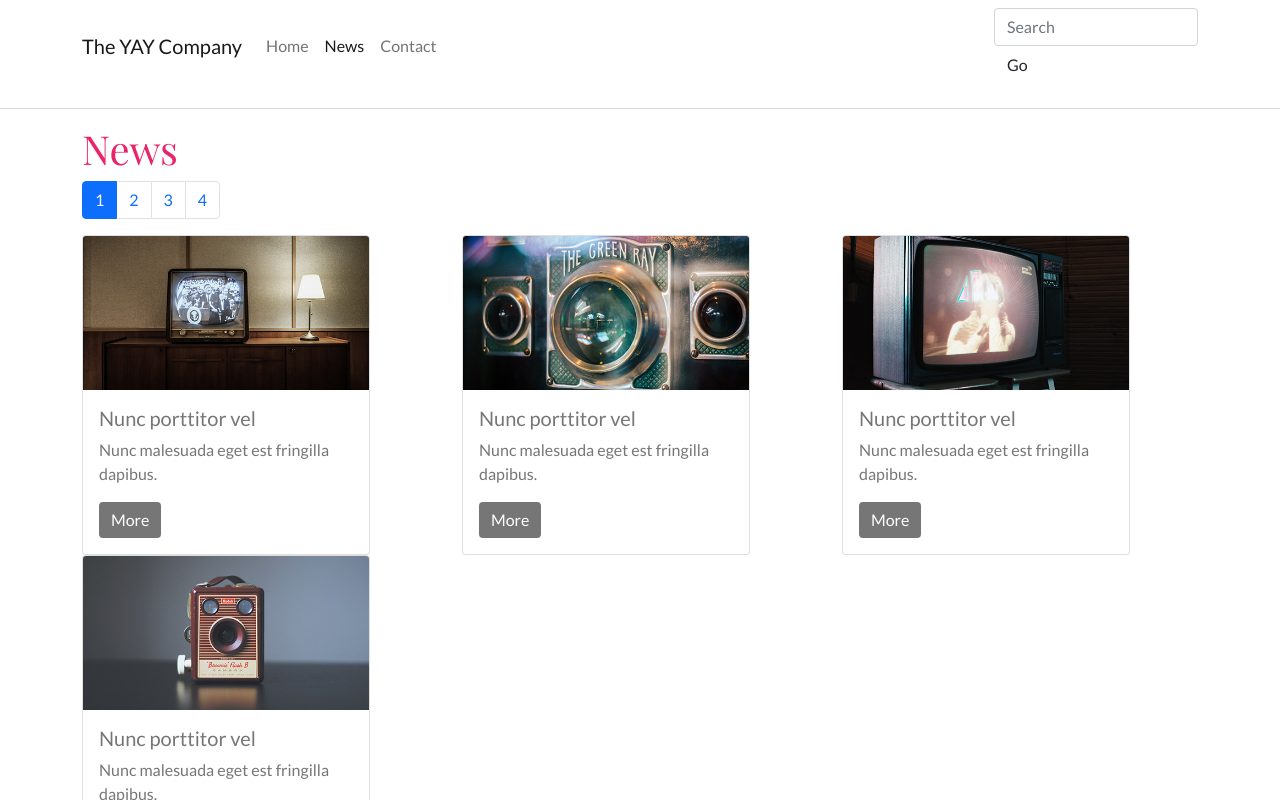
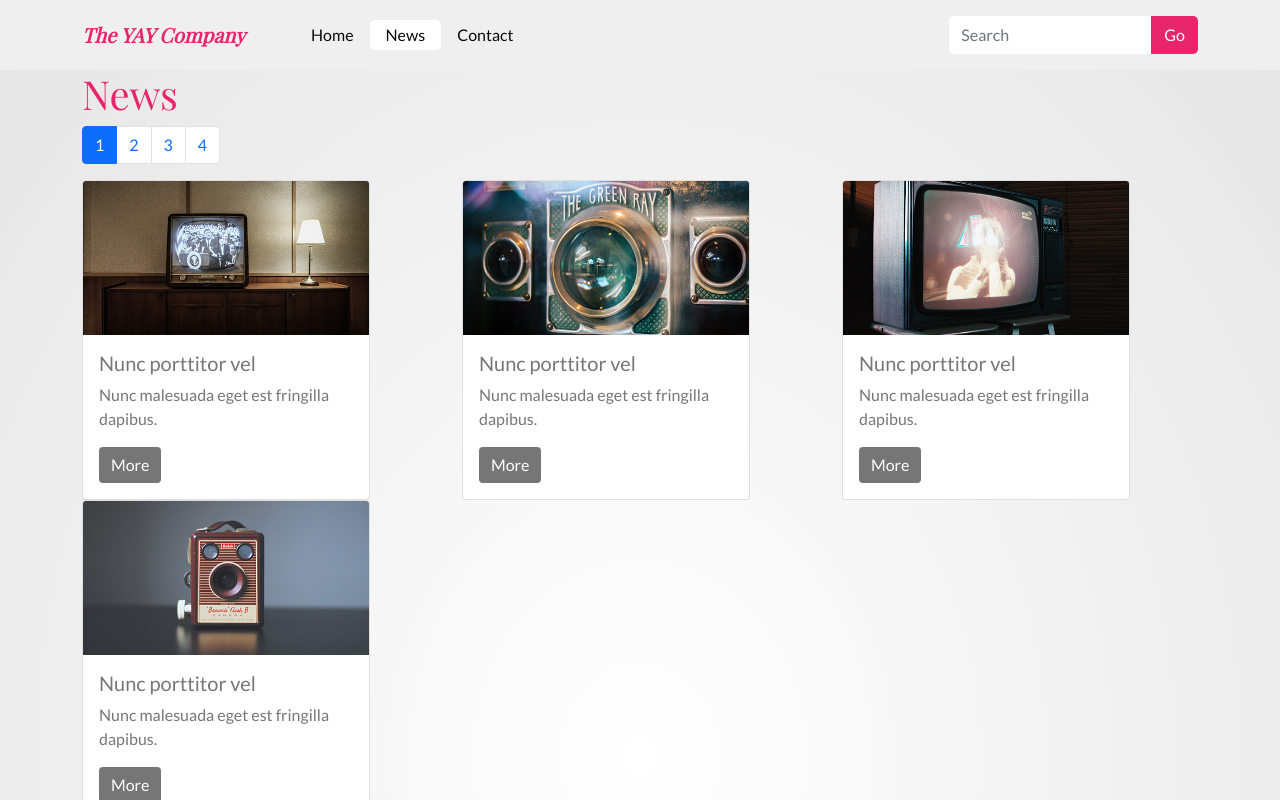
Before and after one commit to Noroff-FEU-Assignments/css-frameworks-ca-dahltina, a React (Create React App) app: page /news in a window 1280 px wide. Shown: the top 800 px of the page. Built offline with nearby package versions, Linux system fonts and the light colour scheme; a web font is replaced by a local one.

Commit message:
Style navbar desktop

```diff
--- a/src/App.js
+++ b/src/App.js
@@ -19,9 +19,9 @@ import './sass/style.scss';
 function App() {
   return <Router>
   <div>
-    <Navbar bg="light" expand="lg">
+    <Navbar bg="light" expand="lg" style={{ height: '70px' }}>
       <Container>
-        <Navbar.Brand href="#home">The YAY Company</Navbar.Brand>
+        <Navbar.Brand href="#home" >The YAY Company</Navbar.Brand>
         <Navbar.Toggle aria-controls="basic-navbar-nav" />
         <Navbar.Collapse id="basic-navbar-nav">
           <Nav className="me-auto">
@@ -29,15 +29,13 @@ function App() {
             <NavLink to="/news" className="nav-link">News</NavLink>
             <NavLink to="/contact" className="nav-link">Contact</NavLink>
           </Nav>
-          <Form inline>
+          <Form className="d-flex">
             <Formcontrol type="text" placeholder="Search" className="mr-sm-2" />
             <Button variant="outline-success">Go</Button>
           </Form>
         </Navbar.Collapse>
       </Container>
     </Navbar>
-
-    <hr />
 
     {/*
       A <Switch> looks through all its children <Route>
--- a/src/sass/partials/_home.scss
+++ b/src/sass/partials/_home.scss
@@ -1,3 +1,8 @@
+// global styles
+body {
+  background: $color-background;
+}
+
 // icons
 .fab {
   font-size: 24px;
--- a/src/sass/partials/_navbar.scss
+++ b/src/sass/partials/_navbar.scss
@@ -1,6 +1,47 @@
-.navbar-brand a {
-  color: $color-primary;
+a.navbar-brand {
+  color: $color-primary !important;
   font-family: $font-header;
   font-style: italic;
   font-weight: bold;
+  font-size: 20px;
+  margin-right: 50px;
 }
+
+.navbar-toggler {
+  border: none;
+
+  &:focus {
+    box-shadow: none;
+  }
+}
+
+.navbar-nav {
+
+  .nav-link {
+    padding: 0.2rem 1rem;
+  }
+
+  a {
+    color: $color-text-dark !important;
+  }
+
+  .active {
+    background: $color-white;
+    border-radius: 5px;
+  }
+}
+
+.navbar-expand-lg .navbar-nav .nav-link {
+  padding-right: 1rem;
+  padding-left: 1rem;
+}
+
+.btn-outline-success {
+  background-color: $color-primary;
+  color: $color-white;
+  border-radius: 0 5px 5px 0;
+}
+
+.form-control {
+  border-radius: 5px 0 0 5px;
+}
--- a/src/sass/style.scss
+++ b/src/sass/style.scss
@@ -4,6 +4,7 @@ $color-text-dark: #0A0A0A;
 $color-text: #767676;
 $color-white: #fff;
 $color-background: radial-gradient(#fff, #e5e5e5);
+$color-nav: #EFEFEF;
 
 // typography
 $font-body: "Lato", sans-serif;
@@ -12,9 +13,11 @@ $font-header: "Playfair Display", serif;
 // bootstrap
 $theme-colors: (
   "primary":    $color-primary,
-  "light":      $color-white,
+  "light":      $color-nav,
   "dark":       $color-text-dark,
 );
+
+$input-border-width: 0;
 
 @import "~bootstrap/scss/bootstrap";
 
```
